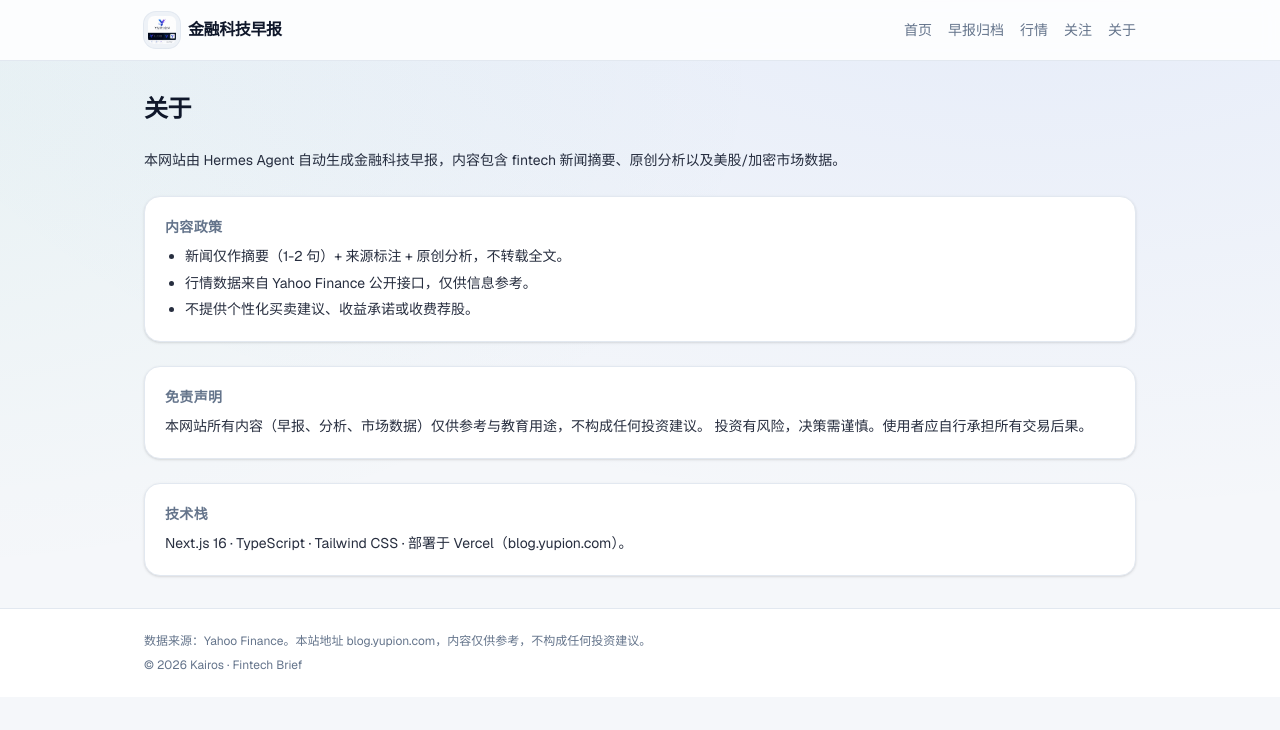
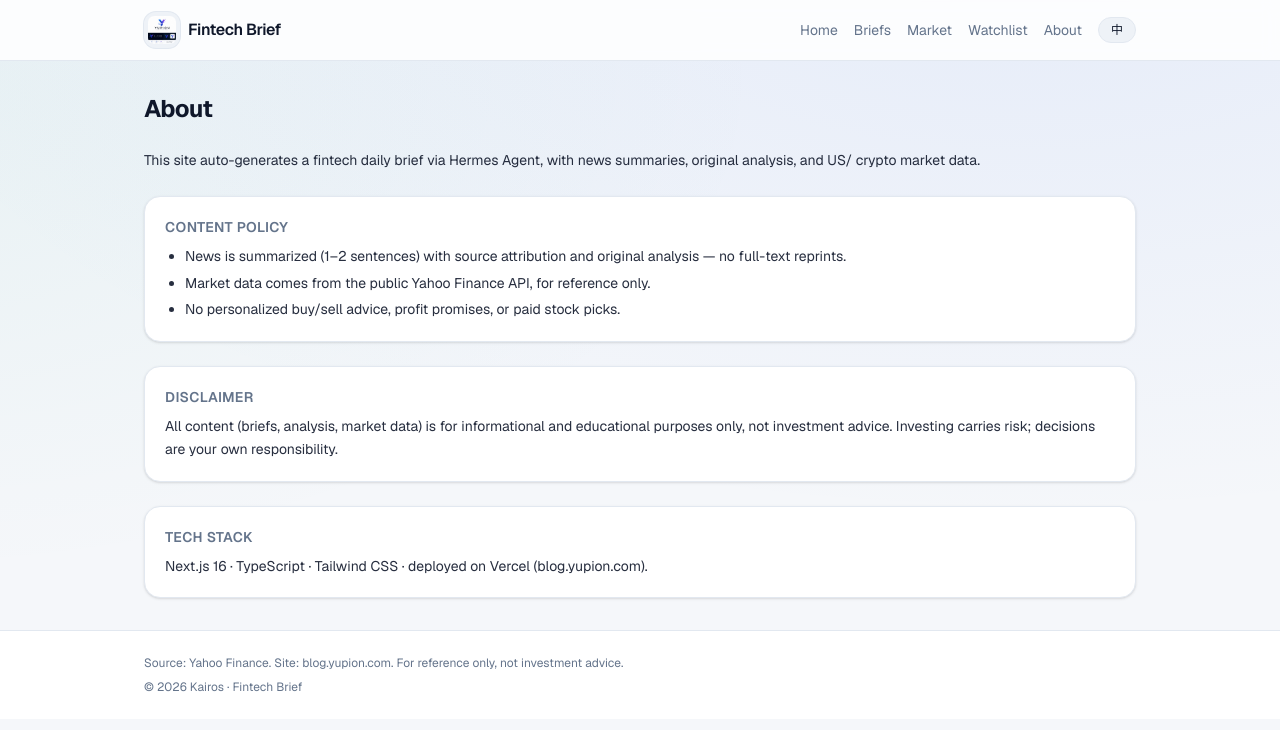
Before and after one commit to Kairos0808/yupion, a Next.js app: page /about in a window 1280 px wide. Shown: the top 730 px of the page. Built offline with nearby package versions, Linux system fonts and the light colour scheme.

Commit message:
feat: 中英双语UI + EN/中切换(默认英文) + 浅色主题

```diff
--- a/app/about/page.tsx
+++ b/app/about/page.tsx
@@ -1,43 +1,43 @@
 import { Shell } from "@/components/Layout";
+import { parseLang, t, type Lang } from "@/lib/i18n";
 
-export default function AboutPage() {
+export default async function AboutPage({
+  searchParams,
+}: {
+  searchParams: Promise<{ lang?: string }>;
+}) {
+  const { lang: raw } = await searchParams;
+  const lang = parseLang(raw);
+
   return (
-    <Shell>
-      <h1 className="text-2xl font-bold tracking-tight">关于</h1>
+    <Shell lang={lang}>
+      <h1 className="text-2xl font-bold tracking-tight">{t(lang, "aboutTitle")}</h1>
       <div className="mt-6 space-y-6 text-sm leading-relaxed">
-        <p className="text-[var(--color-fg)]/90">
-          本网站由 Hermes Agent 自动生成金融科技早报，内容包含 fintech
-          新闻摘要、原创分析以及美股/加密市场数据。
-        </p>
+        <p className="text-[var(--color-fg)]/90">{t(lang, "aboutIntro")}</p>
 
         <section className="card space-y-2">
           <h2 className="text-sm font-semibold uppercase tracking-wide text-[var(--color-muted)]">
-            内容政策
+            {t(lang, "policyTitle")}
           </h2>
           <ul className="list-disc space-y-1 pl-5 text-[var(--color-fg)]/90">
-            <li>新闻仅作摘要（1-2 句）+ 来源标注 + 原创分析，不转载全文。</li>
-            <li>行情数据来自 Yahoo Finance 公开接口，仅供信息参考。</li>
-            <li>不提供个性化买卖建议、收益承诺或收费荐股。</li>
+            <li>{t(lang, "policy1")}</li>
+            <li>{t(lang, "policy2")}</li>
+            <li>{t(lang, "policy3")}</li>
           </ul>
         </section>
 
         <section className="card space-y-2">
           <h2 className="text-sm font-semibold uppercase tracking-wide text-[var(--color-muted)]">
-            免责声明
+            {t(lang, "disclaimerTitle")}
           </h2>
-          <p className="text-[var(--color-fg)]/90">
-            本网站所有内容（早报、分析、市场数据）仅供参考与教育用途，不构成任何投资建议。
-            投资有风险，决策需谨慎。使用者应自行承担所有交易后果。
-          </p>
+          <p className="text-[var(--color-fg)]/90">{t(lang, "disclaimer")}</p>
         </section>
 
         <section className="card space-y-2">
           <h2 className="text-sm font-semibold uppercase tracking-wide text-[var(--color-muted)]">
-            技术栈
+            {t(lang, "techTitle")}
           </h2>
-          <p className="text-[var(--color-fg)]/90">
-            Next.js 16 · TypeScript · Tailwind CSS · 部署于 Vercel（blog.yupion.com）。
-          </p>
+          <p className="text-[var(--color-fg)]/90">{t(lang, "tech")}</p>
         </section>
       </div>
     </Shell>
--- a/app/briefs/[date]/page.tsx
+++ b/app/briefs/[date]/page.tsx
@@ -1,24 +1,31 @@
 import Link from "next/link";
 import { Shell } from "@/components/Layout";
 import { getBrief } from "@/lib/storage";
+import { parseLang, t, type Lang } from "@/lib/i18n";
 import type { MarketRow } from "@/lib/types";
 
 export const revalidate = 600;
 
 export default async function BriefDetail({
   params,
+  searchParams,
 }: {
   params: Promise<{ date: string }>;
+  searchParams: Promise<{ lang?: string }>;
 }) {
   const { date } = await params;
+  const { lang: raw } = await searchParams;
+  const lang = parseLang(raw);
   const brief = await getBrief(date);
 
   if (!brief) {
     return (
-      <Shell>
-        <p className="text-[var(--color-muted)]">未找到 {date} 的早报。</p>
-        <Link href="/briefs" className="mt-4 inline-block nav-link">
-          ← 返回归档
+      <Shell lang={lang}>
+        <p className="text-[var(--color-muted)]">
+          {t(lang, "notFound")} {date}。
+        </p>
+        <Link href={`/briefs?lang=${lang}`} className="mt-4 inline-block nav-link">
+          {t(lang, "backToArchives")}
         </Link>
       </Shell>
     );
@@ -31,13 +38,15 @@ export default async function BriefDetail({
   ];
 
   return (
-    <Shell>
-      <Link href="/briefs" className="nav-link">
-        ← 返回归档
+    <Shell lang={lang}>
+      <Link href={`/briefs?lang=${lang}`} className="nav-link">
+        {t(lang, "backToArchives")}
       </Link>
       <article className="mt-4 space-y-6">
         <div>
-          <span className="chip">{brief.date}</span>
+          <span className="chip">
+            {t(lang, "latestBrief")} · {brief.date}
+          </span>
           <h1 className="mt-3 text-2xl font-bold tracking-tight">
             {brief.title}
           </h1>
@@ -48,14 +57,14 @@ export default async function BriefDetail({
 
         <section className="card">
           <h2 className="mb-3 text-sm font-semibold uppercase tracking-wide text-[var(--color-muted)]">
-            市场回顾
+            {t(lang, "marketReview")}
           </h2>
           <table className="tbl">
             <thead>
               <tr>
-                <th>标的</th>
-                <th className="text-right">收盘</th>
-                <th className="text-right">涨跌</th>
+                <th>{t(lang, "colName")}</th>
+                <th className="text-right">{t(lang, "colClose")}</th>
+                <th className="text-right">{t(lang, "colChg")}</th>
               </tr>
             </thead>
             <tbody>
@@ -79,7 +88,7 @@ export default async function BriefDetail({
 
         <section className="space-y-4">
           <h2 className="text-sm font-semibold uppercase tracking-wide text-[var(--color-muted)]">
-            新闻
+            {t(lang, "news")}
           </h2>
           {brief.news.map((n, i) => (
             <article key={i} className="card space-y-2">
@@ -97,7 +106,7 @@ export default async function BriefDetail({
 
         <section className="card">
           <h2 className="mb-2 text-sm font-semibold uppercase tracking-wide text-[var(--color-muted)]">
-            总结
+            {t(lang, "summary")}
           </h2>
           <p className="text-sm text-[var(--color-fg)]/90">{brief.summary}</p>
         </section>
--- a/app/briefs/page.tsx
+++ b/app/briefs/page.tsx
@@ -1,23 +1,30 @@
 import Link from "next/link";
 import { Shell } from "@/components/Layout";
 import { listBriefDates, getBrief } from "@/lib/storage";
+import { parseLang, t, type Lang } from "@/lib/i18n";
 
 export const revalidate = 600;
 
-export default async function BriefsPage() {
+export default async function BriefsPage({
+  searchParams,
+}: {
+  searchParams: Promise<{ lang?: string }>;
+}) {
+  const { lang: raw } = await searchParams;
+  const lang = parseLang(raw);
   const dates = await listBriefDates();
   const briefs = await Promise.all(dates.map((d) => getBrief(d)));
 
   return (
-    <Shell>
-      <h1 className="text-2xl font-bold tracking-tight">早报归档</h1>
+    <Shell lang={lang}>
+      <h1 className="text-2xl font-bold tracking-tight">{t(lang, "archives")}</h1>
       <ul className="mt-6 space-y-3">
         {briefs.map(
           (b) =>
             b && (
               <li key={b.date}>
                 <Link
-                  href={`/briefs/${b.date}`}
+                  href={`/briefs/${b.date}?lang=${lang}`}
                   className="card block transition hover:border-[var(--color-accent)]"
                 >
                   <span className="chip mb-2">{b.date}</span>
@@ -30,7 +37,7 @@ export default async function BriefsPage() {
             )
         )}
         {briefs.length === 0 && (
-          <li className="text-[var(--color-muted)]">暂无归档。</li>
+          <li className="text-[var(--color-muted)]">{t(lang, "noBrief")}</li>
         )}
       </ul>
     </Shell>
--- a/app/market/page.tsx
+++ b/app/market/page.tsx
@@ -1,10 +1,14 @@
 "use client";
 
 import { useEffect, useState } from "react";
+import { useSearchParams } from "next/navigation";
 import { Shell } from "@/components/Layout";
+import { parseLang, t, type Lang } from "@/lib/i18n";
 import type { MarketSnapshot, MarketRow } from "@/lib/types";
 
 export default function MarketPage() {
+  const params = useSearchParams();
+  const lang = parseLang(params.get("lang") ?? undefined);
   const [data, setData] = useState<MarketSnapshot | null>(null);
   const [loading, setLoading] = useState(true);
   const [error, setError] = useState<string | null>(null);
@@ -21,22 +25,21 @@ export default function MarketPage() {
   }, []);
 
   return (
-    <Shell>
+    <Shell lang={lang}>
       <div className="flex items-baseline justify-between">
-        <h1 className="text-2xl font-bold tracking-tight">行情看板</h1>
-        <span className="chip">每 5 分钟刷新</span>
+        <h1 className="text-2xl font-bold tracking-tight">{t(lang, "marketBoard")}</h1>
+        <span className="chip">{t(lang, "refresh5")}</span>
       </div>
 
-      {loading && <p className="mt-6 text-[var(--color-muted)]">加载中…</p>}
-      {error && <p className="mt-6 text-[var(--color-down)]">出错：{error}</p>}
+      {loading && <p className="mt-6 text-[var(--color-muted)]">{t(lang, "loading")}</p>}
+      {error && <p className="mt-6 text-[var(--color-down)]">{t(lang, "error")} {error}</p>}
       {data && (
         <div className="mt-6 space-y-6">
-          <Section title="大盘指数" rows={data.indices} />
-          <Section title="关注" rows={data.holdings} />
-          <Section title="加密货币" rows={[data.btc]} />
+          <Section lang={lang} titleKey="secIndices" rows={data.indices} />
+          <Section lang={lang} titleKey="secHoldings" rows={data.holdings} />
+          <Section lang={lang} titleKey="secCrypto" rows={[data.btc]} />
           <p className="text-xs text-[var(--color-muted)]">
-            数据来源：Yahoo Finance · 更新于{" "}
-            {new Date(data.asOf).toLocaleString("zh-CN")}
+            {t(lang, "asOf")} {new Date(data.asOf).toLocaleString(lang === "zh" ? "zh-CN" : "en-US")}
           </p>
         </div>
       )}
@@ -44,18 +47,26 @@ export default function MarketPage() {
   );
 }
 
-function Section({ title, rows }: { title: string; rows: MarketRow[] }) {
+function Section({
+  lang,
+  titleKey,
+  rows,
+}: {
+  lang: Lang;
+  titleKey: "secIndices" | "secHoldings" | "secCrypto";
+  rows: MarketRow[];
+}) {
   return (
     <section className="card">
       <h2 className="mb-3 text-sm font-semibold uppercase tracking-wide text-[var(--color-muted)]">
-        {title}
+        {t(lang, titleKey)}
       </h2>
       <table className="tbl">
         <thead>
           <tr>
-            <th>标的</th>
-            <th className="text-right">价格</th>
-            <th className="text-right">涨跌</th>
+            <th>{t(lang, "colName")}</th>
+            <th className="text-right">{t(lang, "colClose")}</th>
+            <th className="text-right">{t(lang, "colChg")}</th>
           </tr>
         </thead>
         <tbody>
--- a/app/page.tsx
+++ b/app/page.tsx
@@ -1,36 +1,43 @@
 import Link from "next/link";
 import { Shell } from "@/components/Layout";
 import { getLatestBrief } from "@/lib/storage";
+import { parseLang, t, tpl, type Lang } from "@/lib/i18n";
 import type { MarketRow } from "@/lib/types";
 
 export const revalidate = 600;
 
-export default async function HomePage() {
+export default async function HomePage({
+  searchParams,
+}: {
+  searchParams: Promise<{ lang?: string }>;
+}) {
+  const { lang: raw } = await searchParams;
+  const lang = parseLang(raw);
   const brief = await getLatestBrief();
 
   return (
-    <Shell>
+    <Shell lang={lang}>
       <section className="space-y-6 text-center">
         <div className="space-y-4">
-          <span className="chip">Fintech · 每日早报</span>
+          <span className="chip">{t(lang, "heroKicker")}</span>
           <h1 className="text-3xl font-bold leading-tight tracking-tight md:text-4xl">
-            金融科技早报
+            {t(lang, "heroTitle")}
           </h1>
           <p className="mx-auto max-w-xl text-sm text-[var(--color-muted)]">
-            每日 fintech 新闻摘要、原创分析与美股 / 加密市场快照，由 Hermes Agent 自动生成。
+            {t(lang, "heroDesc")}
           </p>
           <div className="flex justify-center gap-3 pt-2">
             <a
-              href="/briefs"
+              href={`/briefs?lang=${lang}`}
               className="rounded-xl bg-[var(--color-accent)] px-4 py-2 text-sm font-medium text-white transition hover:opacity-90"
             >
-              浏览早报
+              {t(lang, "btnBriefs")}
             </a>
             <a
-              href="/market"
+              href={`/market?lang=${lang}`}
               className="rounded-xl border border-[var(--color-border)] bg-[var(--color-surface-2)] px-4 py-2 text-sm font-medium transition hover:border-[var(--color-accent)]"
             >
-              实时行情
+              {t(lang, "btnMarket")}
             </a>
           </div>
         </div>
@@ -43,11 +50,13 @@ export default async function HomePage() {
       <div className="my-8 h-px bg-[var(--color-border)]" />
 
       {!brief ? (
-        <p className="text-center text-[var(--color-muted)]">暂无早报。等待下次推送…</p>
+        <p className="text-center text-[var(--color-muted)]">{t(lang, "noBrief")}</p>
       ) : (
         <article className="space-y-6 text-center">
           <div>
-            <span className="chip">最新早报 · {brief.date}</span>
+            <span className="chip">
+              {t(lang, "latestBrief")} · {brief.date}
+            </span>
             <h2 className="mt-3 text-2xl font-bold tracking-tight">
               {brief.title}
             </h2>
@@ -58,14 +67,14 @@ export default async function HomePage() {
 
           <section className="card text-left">
             <h3 className="mb-3 text-sm font-semibold uppercase tracking-wide text-[var(--color-muted)]">
-              市场回顾
+              {t(lang, "marketReview")}
             </h3>
             <MarketTable brief={brief} />
           </section>
 
           <section className="space-y-4 text-left">
             <h3 className="text-sm font-semibold uppercase tracking-wide text-[var(--color-muted)]">
-              新闻
+              {t(lang, "news")}
             </h3>
             {brief.news.map((n, i) => (
               <article key={i} className="card space-y-2">
@@ -83,7 +92,7 @@ export default async function HomePage() {
 
           <section className="card text-left">
             <h3 className="mb-2 text-sm font-semibold uppercase tracking-wide text-[var(--color-muted)]">
-              总结
+              {t(lang, "summary")}
             </h3>
             <p className="text-sm text-[var(--color-fg)]/90">{brief.summary}</p>
           </section>
@@ -103,9 +112,9 @@ function MarketTable({ brief }: { brief: import("@/lib/types").Brief }) {
     <table className="tbl">
       <thead>
         <tr>
-          <th>标的</th>
-          <th className="text-right">收盘</th>
-          <th className="text-right">涨跌</th>
+          <th>{t("en", "colName")}</th>
+          <th className="text-right">{t("en", "colClose")}</th>
+          <th className="text-right">{t("en", "colChg")}</th>
         </tr>
       </thead>
       <tbody>
--- a/app/watchlist/page.tsx
+++ b/app/watchlist/page.tsx
@@ -1,10 +1,14 @@
 "use client";
 
 import { useEffect, useState } from "react";
+import { useSearchParams } from "next/navigation";
 import { Shell } from "@/components/Layout";
+import { parseLang, t, type Lang } from "@/lib/i18n";
 import type { MarketSnapshot } from "@/lib/types";
 
 export default function WatchlistPage() {
+  const params = useSearchParams();
+  const lang = parseLang(params.get("lang") ?? undefined);
   const [holdings, setHoldings] = useState<MarketSnapshot["holdings"]>([]);
   const [loading, setLoading] = useState(true);
 
@@ -16,18 +20,18 @@ export default function WatchlistPage() {
   }, []);
 
   return (
-    <Shell>
-      <h1 className="text-2xl font-bold tracking-tight">关注</h1>
+    <Shell lang={lang}>
+      <h1 className="text-2xl font-bold tracking-tight">{t(lang, "watchlist")}</h1>
       {loading ? (
-        <p className="mt-6 text-[var(--color-muted)]">加载中…</p>
+        <p className="mt-6 text-[var(--color-muted)]">{t(lang, "loading")}</p>
       ) : (
         <section className="card mt-6">
           <table className="tbl">
             <thead>
               <tr>
-                <th>标的</th>
-                <th className="text-right">价格</th>
-                <th className="text-right">涨跌</th>
+                <th>{t(lang, "colName")}</th>
+                <th className="text-right">{t(lang, "colClose")}</th>
+                <th className="text-right">{t(lang, "colChg")}</th>
               </tr>
             </thead>
             <tbody>
@@ -49,9 +53,7 @@ export default function WatchlistPage() {
           </table>
         </section>
       )}
-      <p className="mt-4 text-xs text-[var(--color-muted)]">
-        关注列表可在服务器配置中添加（data/watchlist.json）。
-      </p>
+      <p className="mt-4 text-xs text-[var(--color-muted)]">{t(lang, "wlNote")}</p>
     </Shell>
   );
 }
--- a/components/Layout.tsx
+++ b/components/Layout.tsx
@@ -1,18 +1,29 @@
 import Link from "next/link";
+import { t, tpl, type Lang } from "@/lib/i18n";
 
-const NAV = [
-  { href: "/", label: "首页" },
-  { href: "/briefs", label: "早报归档" },
-  { href: "/market", label: "行情" },
-  { href: "/watchlist", label: "关注" },
-  { href: "/about", label: "关于" },
+const NAV: { href: string; key: keyof typeof navKeys }[] = [
+  { href: "/", key: "navHome" },
+  { href: "/briefs", key: "navBriefs" },
+  { href: "/market", key: "navMarket" },
+  { href: "/watchlist", key: "navWatch" },
+  { href: "/about", key: "navAbout" },
 ];
 
-export function SiteHeader() {
+// map nav keys without importing the whole dict type twice
+const navKeys = {
+  navHome: true,
+  navBriefs: true,
+  navMarket: true,
+  navWatch: true,
+  navAbout: true,
+} as const;
+
+export function SiteHeader({ lang }: { lang: Lang }) {
+  const alt = lang === "en" ? "zh" : "en";
   return (
     <header className="sticky top-0 z-10 border-b border-[var(--color-border)] bg-[var(--color-surface)]/85 backdrop-blur">
       <div className="mx-auto flex max-w-5xl items-center gap-3 px-4 py-3">
-        <Link href="/" className="flex items-center gap-2">
+        <Link href={`/?lang=${lang}`} className="flex items-center gap-2">
           <span className="flex h-9 w-9 items-center justify-center overflow-hidden rounded-xl bg-[var(--color-surface-2)] ring-1 ring-[var(--color-border)]">
             {/* eslint-disable-next-line @next/next/no-img-element */}
             <img
@@ -22,42 +33,54 @@ export function SiteHeader() {
             />
           </span>
           <span className="text-base font-semibold tracking-tight">
-            金融科技早报
+            {t(lang, "siteName")}
           </span>
         </Link>
         <nav className="ml-auto flex items-center gap-4">
           {NAV.map((n) => (
-            <Link key={n.href} href={n.href} className="nav-link">
-              {n.label}
+            <Link key={n.href} href={`${n.href}?lang=${lang}`} className="nav-link">
+              {t(lang, n.key)}
             </Link>
           ))}
+          <Link
+            href={`?lang=${alt}`}
+            className="rounded-full border border-[var(--color-border)] bg-[var(--color-surface-2)] px-3 py-1 text-xs font-medium transition hover:border-[var(--color-accent)]"
+            aria-label="switch language"
+          >
+            {lang === "en" ? t(lang, "langZh") : t(lang, "langEn")}
+          </Link>
         </nav>
       </div>
     </header>
   );
 }
 
-export function SiteFooter() {
+export function SiteFooter({ lang }: { lang: Lang }) {
+  const year = new Date().getFullYear();
   return (
     <footer className="mt-auto border-t border-[var(--color-border)] bg-[var(--color-surface)] py-6">
       <div className="mx-auto flex max-w-5xl flex-col gap-2 px-4 text-xs text-[var(--color-muted)]">
-        <p>
-          数据来源：Yahoo Finance。本站地址 blog.yupion.com，内容仅供参考，不构成任何投资建议。
-        </p>
-        <p>© {new Date().getFullYear()} Kairos · Fintech Brief</p>
+        <p>{tpl(lang, "footerNote", {})}</p>
+        <p>{tpl(lang, "footerCopy", { y: year })}</p>
       </div>
     </footer>
   );
 }
 
-export function Shell({ children }: { children: React.ReactNode }) {
+export function Shell({
+  children,
+  lang,
+}: {
+  children: React.ReactNode;
+  lang: Lang;
+}) {
   return (
     <div className="flex min-h-full flex-col">
-      <SiteHeader />
+      <SiteHeader lang={lang} />
       <main className="mx-auto w-full max-w-5xl flex-1 px-4 py-8">
         {children}
       </main>
-      <SiteFooter />
+      <SiteFooter lang={lang} />
     </div>
   );
 }
--- /dev/null
+++ b/lib/i18n.ts
@@ -0,0 +1,95 @@
+export type Lang = "en" | "zh";
+
+export const DEFAULT_LANG: Lang = "en";
+
+export function parseLang(raw: string | undefined): Lang {
+  return raw === "zh" ? "zh" : "en";
+}
+
+type Dict = Record<string, { en: string; zh: string }>;
+
+const D: Dict = {
+  siteName: { en: "Fintech Brief", zh: "金融科技早报" },
+  navHome: { en: "Home", zh: "首页" },
+  navBriefs: { en: "Briefs", zh: "早报归档" },
+  navMarket: { en: "Market", zh: "行情" },
+  navWatch: { en: "Watchlist", zh: "关注" },
+  navAbout: { en: "About", zh: "关于" },
+  heroKicker: { en: "Fintech · Daily Brief", zh: "Fintech · 每日早报" },
+  heroTitle: { en: "Fintech Daily Brief", zh: "金融科技早报" },
+  heroDesc: {
+    en: "Daily fintech news summaries, original analysis, and US/ crypto market snapshots — auto-generated by Hermes Agent.",
+    zh: "每日 fintech 新闻摘要、原创分析与美股 / 加密市场快照，由 Hermes Agent 自动生成。",
+  },
+  btnBriefs: { en: "Browse Briefs", zh: "浏览早报" },
+  btnMarket: { en: "Live Market", zh: "实时行情" },
+  langEn: { en: "EN", zh: "EN" },
+  langZh: { en: "中", zh: "中" },
+  latestBrief: { en: "Latest Brief", zh: "最新早报" },
+  marketReview: { en: "Market Review", zh: "市场回顾" },
+  news: { en: "News", zh: "新闻" },
+  summary: { en: "Summary", zh: "总结" },
+  colName: { en: "Name", zh: "标的" },
+  colClose: { en: "Close", zh: "收盘" },
+  colChg: { en: "Change", zh: "涨跌" },
+  noBrief: { en: "No brief yet. Waiting for the next push…", zh: "暂无早报。等待下次推送…" },
+  archives: { en: "Brief Archives", zh: "早报归档" },
+  backToArchives: { en: "← Back to archives", zh: "← 返回归档" },
+  notFound: { en: "Brief not found for", zh: "未找到以下日期的早报：" },
+  marketBoard: { en: "Market Board", zh: "行情看板" },
+  refresh5: { en: "Refreshes every 5 min", zh: "每 5 分钟刷新" },
+  loading: { en: "Loading…", zh: "加载中…" },
+  error: { en: "Error:", zh: "出错：" },
+  secIndices: { en: "Indices", zh: "大盘指数" },
+  secHoldings: { en: "Holdings", zh: "关注" },
+  secCrypto: { en: "Crypto", zh: "加密货币" },
+  asOf: { en: "Source: Yahoo Finance · as of", zh: "数据来源：Yahoo Finance · 更新于" },
+  watchlist: { en: "Watchlist", zh: "关注" },
+  wlNote: {
+    en: "Add tickers in server config (data/watchlist.json).",
+    zh: "关注列表可在服务器配置中添加（data/watchlist.json）。",
+  },
+  aboutTitle: { en: "About", zh: "关于" },
+  aboutIntro: {
+    en: "This site auto-generates a fintech daily brief via Hermes Agent, with news summaries, original analysis, and US/ crypto market data.",
+    zh: "本网站由 Hermes Agent 自动生成金融科技早报，内容包含 fintech 新闻摘要、原创分析以及美股/加密市场数据。",
+  },
+  policyTitle: { en: "Content Policy", zh: "内容政策" },
+  policy1: {
+    en: "News is summarized (1–2 sentences) with source attribution and original analysis — no full-text reprints.",
+    zh: "新闻仅作摘要（1-2 句）+ 来源标注 + 原创分析，不转载全文。",
+  },
+  policy2: {
+    en: "Market data comes from the public Yahoo Finance API, for reference only.",
+    zh: "行情数据来自 Yahoo Finance 公开接口，仅供信息参考。",
+  },
+  policy3: {
+    en: "No personalized buy/sell advice, profit promises, or paid stock picks.",
+    zh: "不提供个性化买卖建议、收益承诺或收费荐股。",
+  },
+  disclaimerTitle: { en: "Disclaimer", zh: "免责声明" },
+  disclaimer: {
+    en: "All content (briefs, analysis, market data) is for informational and educational purposes only, not investment advice. Investing carries risk; decisions are your own responsibility.",
+    zh: "本网站所有内容（早报、分析、市场数据）仅供参考与教育用途，不构成任何投资建议。投资有风险，决策需谨慎。使用者应自行承担所有交易后果。",
+  },
+  techTitle: { en: "Tech Stack", zh: "技术栈" },
+  tech: {
+    en: "Next.js 16 · TypeScript · Tailwind CSS · deployed on Vercel (blog.yupion.com).",
+    zh: "Next.js 16 · TypeScript · Tailwind CSS · 部署于 Vercel（blog.yupion.com）。",
+  },
+  footerNote: {
+    en: "Source: Yahoo Finance. Site: blog.yupion.com. For reference only, not investment advice.",
+    zh: "数据来源：Yahoo Finance。本站地址 blog.yupion.com，内容仅供参考，不构成任何投资建议。",
+  },
+  footerCopy: { en: "© {y} Kairos · Fintech Brief", zh: "© {y} Kairos · 金融科技早报" },
+};
+
+export function t(lang: Lang, key: keyof typeof D): string {
+  return D[key][lang];
+}
+
+export function tpl(lang: Lang, key: keyof typeof D, vars: Record<string, string | number>): string {
+  let s = D[key][lang];
+  for (const [k, v] of Object.entries(vars)) s = s.replace(`{${k}}`, String(v));
+  return s;
+}
```
